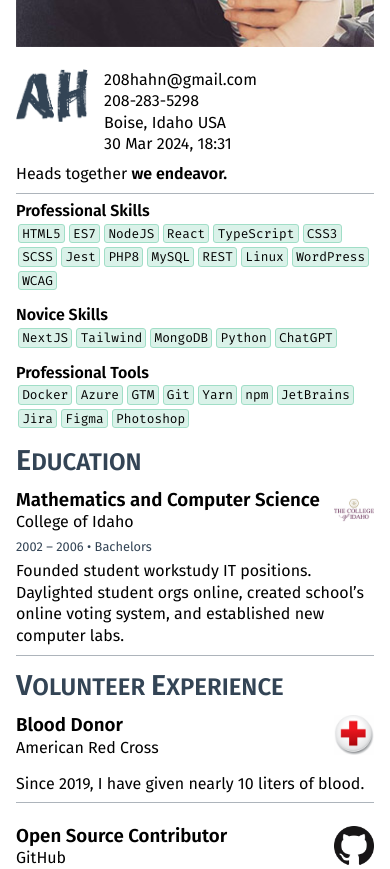
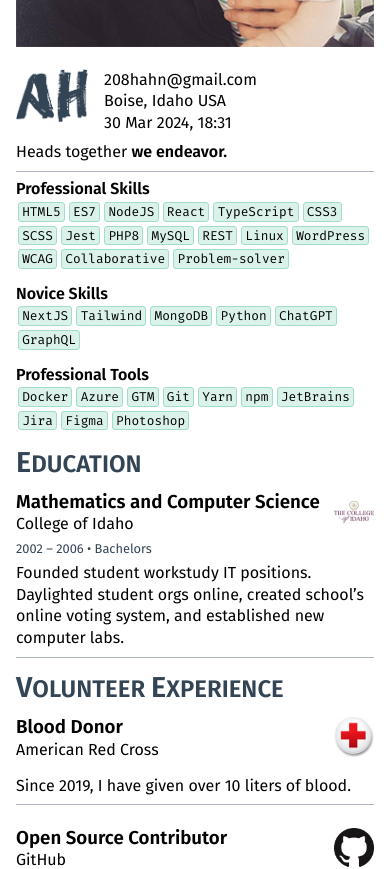
Before and after one commit to hahn208/resume-react, a React (Create React App) app: page / in a window 390 px wide. Shown: the part 575-1444 px from the top of the page. Built offline with nearby package versions, Linux system fonts and the light colour scheme.

Commit message:
Removed phone number. Updated skills.

```diff
--- a/src/App.tsx
+++ b/src/App.tsx
@@ -26,15 +26,15 @@ const volunteer: ExperienceType[] = require('./data/volunteer.json');
 const education: ExperienceType[] = require('./data/education.json');
 
 const skillSet: { [key: string]: string[] } = {
-    'pro': ['HTML5', 'ES7', 'NodeJS', 'React', 'TypeScript', 'CSS3', 'SCSS', 'Jest', 'PHP8', 'MySQL', 'REST', 'Linux', 'WordPress', 'WCAG'],
-    'new': ['NextJS', 'Tailwind', 'MongoDB', 'Python', 'ChatGPT'],
+    'pro': ['HTML5', 'ES7', 'NodeJS', 'React', 'TypeScript', 'CSS3', 'SCSS', 'Jest', 'PHP8', 'MySQL', 'REST', 'Linux', 'WordPress', 'WCAG', 'Collaborative', 'Problem-solver'],
+    'new': ['NextJS', 'Tailwind', 'MongoDB', 'Python', 'ChatGPT', 'GraphQL'],
     'tools': ['Docker', 'Azure', 'GTM', 'Git', 'Yarn', 'npm', 'JetBrains', 'Jira', 'Figma', 'Photoshop']
 };
 
 const bio: { [key: string]: ReactNode } = {
     'title': <h1><span className={'small-caps'}>Andrew</span> <span className={'small-caps'}>Hahn</span> <small>(He/Him)</small></h1>,
     'intro': <p>15+ years in software engineering • Traversed hundreds of miles of Idaho back-country • Designed and implemented home geothermal heating system • Cultivated and leavened <em>scores</em> of sourdough loaves • Sired the cutest/dorkiest child of the Hahn lineage.</p>,
-    'address': <span>208ha<span className={'no-spam'}>asdf</span>hn&#64;gmail&#46;com<br/>208-283-52<span className={'no-spam'}>4321</span>98<br/>Boise, Idaho USA</span>,
+    'address': <span>208ha<span className={'no-spam'}>asdf</span>hn&#64;gmail&#46;com<br/>Boise, Idaho USA</span>,
     'slogan': <p>Heads together <strong>we endeavor.</strong></p>
 };
 
--- a/src/data/volunteer.json
+++ b/src/data/volunteer.json
@@ -4,7 +4,7 @@
         "logo": "redcross.png",
         "position": "Blood Donor",
         "stint": "",
-        "details": "Since 2019, I have given nearly 10\u00a0liters of blood.",
+        "details": "Since 2019, I have given over 10\u00a0liters of blood.",
         "forceWidow": false
     },
     {
```
